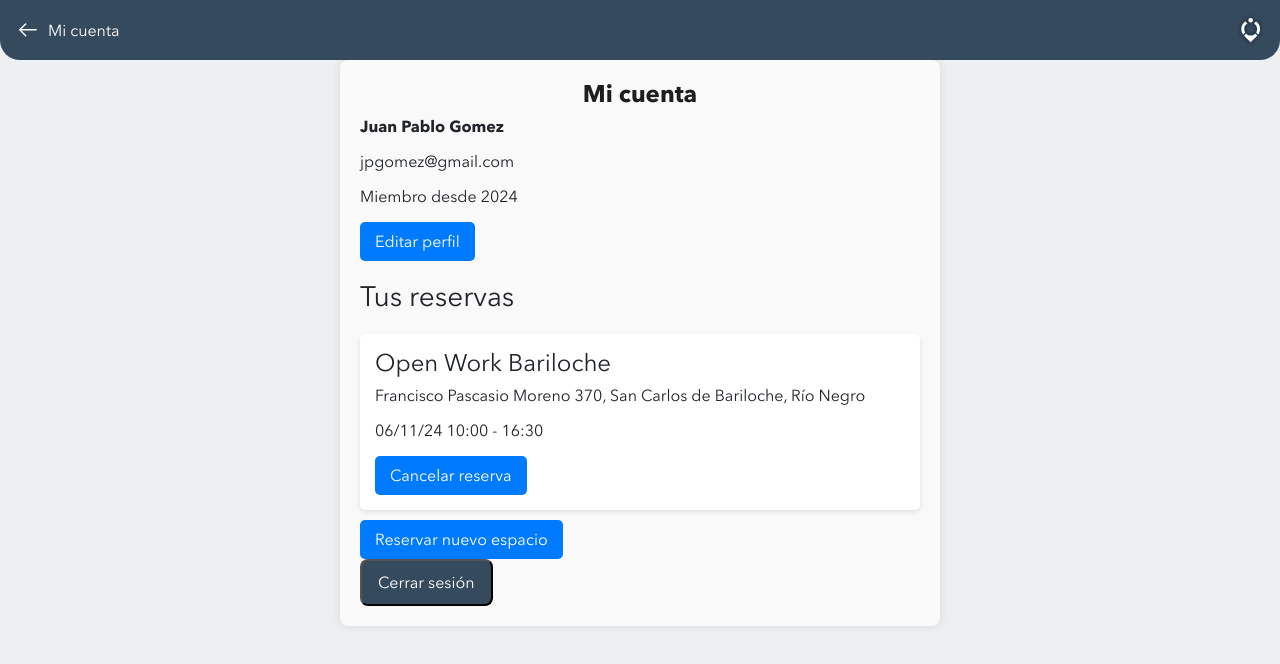
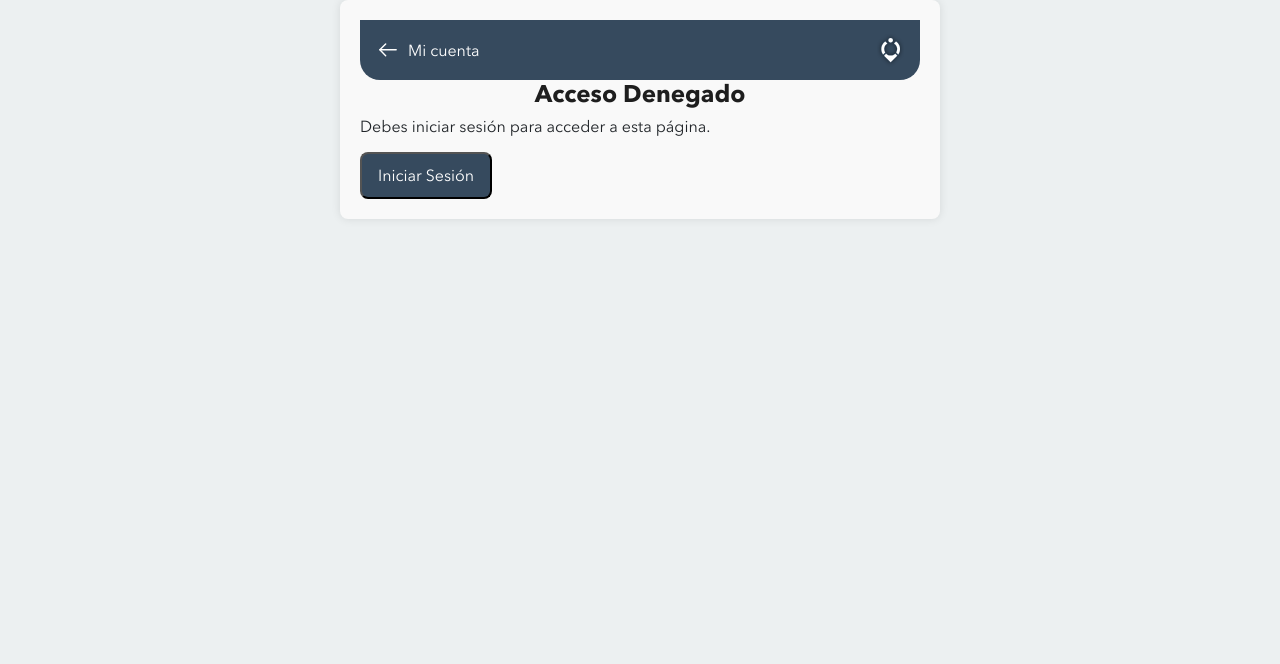
Before and after one commit to silgurlekian/nomad-pwa, a React (Create React App) app in the folder frontend/: page /profile in a window 1280 px wide. Shown: the top 664 px of the page. Built offline with nearby package versions, Linux system fonts and the light colour scheme.

Commit message:
Muestra los datos verdaderos del login

```diff
--- a/frontend/src/components/Login.js
+++ b/frontend/src/components/Login.js
@@ -21,6 +21,7 @@ const Login = () => {
     try {
       const data = await loginUser({ email, password });
       localStorage.setItem("token", data.token);
+      localStorage.setItem("user", JSON.stringify(data)); // Almacena todos los datos del usuario
       navigate("/home");
     } catch (err) {
       setError(
@@ -73,7 +74,9 @@ const Login = () => {
         Regístrate
       </a>
 
-      <a href="/home" className="d-block link mt-5">Ver espacios sin cuenta</a>
+      <a href="/home" className="d-block link mt-5">
+        Ver espacios sin cuenta
+      </a>
     </div>
   );
 };
--- a/frontend/src/views/Profile.js
+++ b/frontend/src/views/Profile.js
@@ -1,13 +1,27 @@
 import React from "react";
 import "./Profile.css";
 import HeaderSection from "../components/HeaderSection";
+import { useNavigate } from "react-router-dom";
 
 const MyAccount = () => {
-  const user = {
-    name: "Juan Pablo Gomez",
-    email: "jpgomez@gmail.com",
-    memberSince: "2024",
-  };
+  const navigate = useNavigate();
+  const storedUser = JSON.parse(localStorage.getItem("user"));
+
+  // Si no hay datos del usuario, mostrar un mensaje
+  if (!storedUser) {
+    return (
+      <div className="my-account">
+        <HeaderSection />
+        <h2>Acceso Denegado</h2>
+        <p>Debes iniciar sesión para acceder a esta página.</p>
+        <button onClick={() => navigate("/login")} className="login-button">
+          Iniciar Sesión
+        </button>
+      </div>
+    );
+  }
+
+  const user = storedUser;
 
   const reservations = [
     {
@@ -22,6 +36,7 @@ const MyAccount = () => {
 
   const handleLogout = () => {
     localStorage.removeItem("token");
+    localStorage.removeItem("user");
     window.location.href = "/login";
   };
 
@@ -33,12 +48,13 @@ const MyAccount = () => {
         <h2>Mi cuenta</h2>
         <div className="user-info">
           <p>
-            <strong>{user.name}</strong>
+            <strong>{user.nombre}</strong>
           </p>
           <p>{user.email}</p>
-          <p>Miembro desde {user.memberSince}</p>
+          <p>Miembro desde {user.memberSince || "Desconocido"}</p>
           <button className="edit-profile-button">Editar perfil</button>
         </div>
+
         <h3>Tus reservas</h3>
         <div className="reservations">
           {reservations.map((reservation) => (
@@ -54,6 +70,7 @@ const MyAccount = () => {
             </div>
           ))}
         </div>
+
         <button className="reserve-new-space-button">
           Reservar nuevo espacio
         </button>
```
